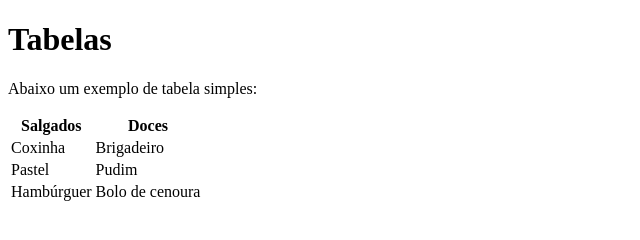
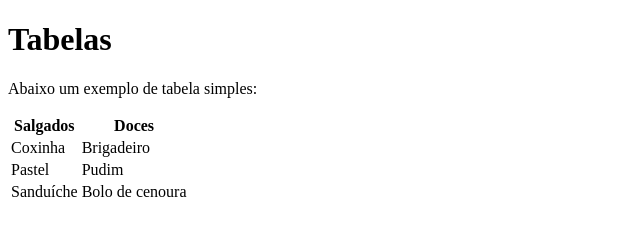
Before and after one commit to mariliadt/09-aula-tabela, a plain HTML site: page index.html in a window 1280 px wide. Shown: the whole page, without its empty margins (0-640 px from the left). Drawn offline with Linux system fonts and the light colour scheme.

Commit message:
trocado de hamburguer para sanduiche e adicionado estrutura de tabela

```diff
--- a/index.html
+++ b/index.html
@@ -24,7 +24,7 @@
         <td>Pudim</td>
       </tr>
       <tr>
-        <td>Hambúrguer</td>
+        <td>Sanduíche</td>
         <td>Bolo de cenoura</td>
       </tr>
     </table>
```
Also changed, not shown: Estrutura de uma tabela.jpg (added).
